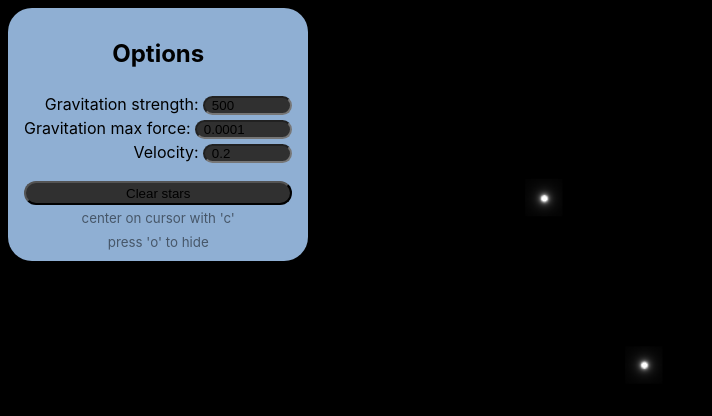
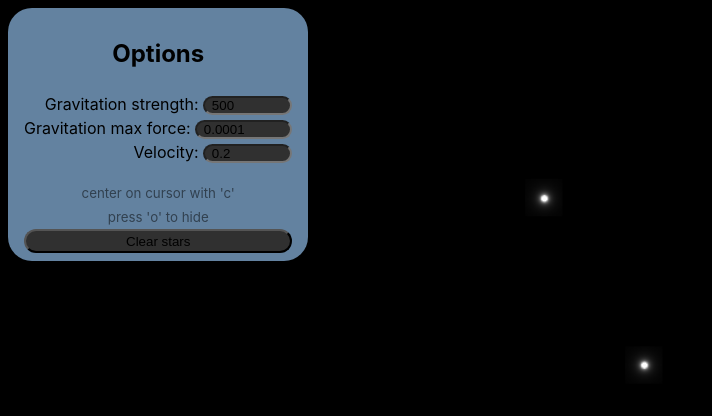
Before and after one commit to BCiwinski/Gravity, a React (Vite) app in the folder web/: page / in a window 1280 px wide. Shown: the top 416 px of the page, without its empty margins (0-712 px from the left). Built offline with nearby package versions, Linux system fonts and the light colour scheme.

Commit message:
visual improvements

```diff
--- a/web/src/OptionsPanel.css
+++ b/web/src/OptionsPanel.css
@@ -1,5 +1,5 @@
 .optionsPanel {
-    background-color: #8fafd3;
+    background-color: #9fcfffa0;
     color: black;
     border-radius: 1.5em;
     padding: 0.5em 1em 0.5em 1em;
--- a/web/src/OptionsPanel.tsx
+++ b/web/src/OptionsPanel.tsx
@@ -143,10 +143,10 @@ function OptionsPanel({
                     onChange={e => handleVelocityScaleChange(e)}
                 />
             </div>
-            <input type="button" className="options" value="Clear stars" onClick={() => clearHandler()} />
             <small>center on cursor with 'c'</small>
             <br />
             <small>press 'o' to hide</small>
+            <input type="button" className="options" value="Clear stars" onClick={() => clearHandler()} />
         </div>
   );
 }
```
